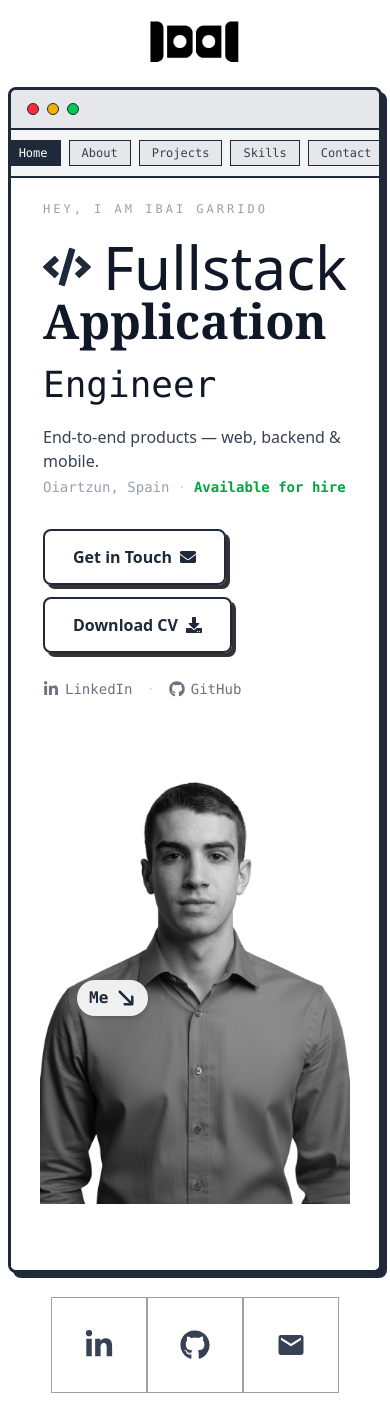
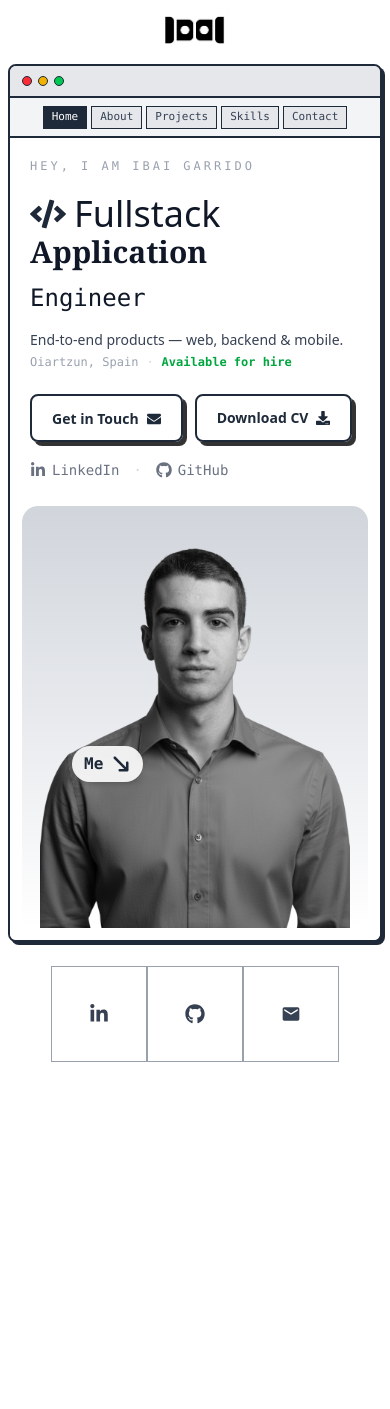
Before and after one commit to igarridosi/my-portfolio, a React (Vite) app: page / in a window 390 px wide. After the commit the page ends 1078 px from the top, so only its background shows below. Built offline with nearby package versions, Linux system fonts and the light colour scheme.

Commit message:
Mobile view fix

```diff
--- a/src/App.tsx
+++ b/src/App.tsx
@@ -15,7 +15,7 @@ import Footer from './components/Footer/Footer';
 function AppLayout() {
   const location = useLocation();
   const navigate = useNavigate();
-  const displayUrl = `https://www.your-next-web-developer.dev${location.pathname}`;
+  const displayUrl = `https://www.your-next-developer.dev${location.pathname}`;
 
   return (
     <motion.div
@@ -33,14 +33,14 @@ function AppLayout() {
         transition={{ delay: 0.2, duration: 0.5 }}
       >
         {/* Retro browser window */}
-        <div className="relative w-full sm:w-[80%] max-w-[1700px] overflow-hidden border-3 border-gray-800 bg-gray-100 rounded-lg sm:rounded-xl shadow-[5px_5px_0px_0px_rgba(31,41,55)] sm:shadow-[10px_10px_0px_0px_rgba(31,41,55)]">
+        <div className="relative w-full sm:w-[90%] lg:w-[80%] max-w-[1700px] overflow-hidden border-2 sm:border-3 border-gray-800 bg-gray-100 rounded-lg sm:rounded-xl shadow-[3px_3px_0px_0px_rgba(31,41,55)] sm:shadow-[10px_10px_0px_0px_rgba(31,41,55)]">
 
           {/* Traffic lights bar */}
-          <div className="flex items-center h-10 bg-gray-200 border-b-2 border-gray-800 px-4">
-            <div className="flex gap-2">
-              <div className="w-3 h-3 rounded-full bg-red-500 border border-gray-800" />
-              <div className="w-3 h-3 rounded-full bg-yellow-500 border border-gray-800" />
-              <div className="w-3 h-3 rounded-full bg-green-500 border border-gray-800" />
+          <div className="flex items-center h-8 sm:h-10 bg-gray-200 border-b-2 border-gray-800 px-3 sm:px-4">
+            <div className="flex gap-1.5 sm:gap-2">
+              <div className="w-2.5 h-2.5 sm:w-3 sm:h-3 rounded-full bg-red-500 border border-gray-800" />
+              <div className="w-2.5 h-2.5 sm:w-3 sm:h-3 rounded-full bg-yellow-500 border border-gray-800" />
+              <div className="w-2.5 h-2.5 sm:w-3 sm:h-3 rounded-full bg-green-500 border border-gray-800" />
             </div>
           </div>
 
@@ -70,7 +70,7 @@ function AppLayout() {
           <MenuNav />
 
           {/* Main content */}
-          <div className="p-4 sm:p-6 lg:p-10 bg-white">
+          <div className="p-3 sm:p-6 lg:p-10 bg-white">
             <div className="grid grid-cols-1 lg:grid-cols-[3fr_2fr] gap-4 sm:gap-6 w-full">
               {/* Left column */}
               <motion.div
@@ -79,10 +79,7 @@ function AppLayout() {
                 animate={{ x: 0, opacity: 1 }}
                 transition={{ delay: 0.4, duration: 0.5 }}
               >
-                <div
-                  className="w-full max-w-[800px] overflow-y-auto p-4 sm:p-6 md:px-8 rounded-xl no-scrollbar"
-                  style={{ height: 'clamp(300px, calc(100vh - 330px), 780px)' }}
-                >
+                <div className="w-full max-w-[800px] overflow-y-auto p-2 sm:p-6 md:px-8 rounded-xl no-scrollbar content-height">
                   <Routes>
                     <Route path="/" element={<Section1 />} />
                     <Route path="/about" element={<AboutMe />} />
@@ -96,7 +93,7 @@ function AppLayout() {
 
               {/* Right column — CV photo */}
               <motion.div
-                className="flex justify-center mt-4 lg:mt-0"
+                className="flex justify-center"
                 initial={{ x: 50, opacity: 0 }}
                 animate={{ x: 0, opacity: 1 }}
                 transition={{ delay: 0.6, duration: 0.5 }}
--- a/src/components/CVSection/CVSection.tsx
+++ b/src/components/CVSection/CVSection.tsx
@@ -18,8 +18,7 @@ const CVSection = () => {
   return (
     <section className="relative flex flex-col items-center w-full">
       <motion.div
-        className="relative w-full overflow-hidden flex justify-center items-start sm:bg-gradient-to-b sm:from-gray-300 sm:to-white rounded-2xl bg-transparent"
-        style={{ height: 'clamp(300px, calc(100vh - 330px), 780px)' }}
+        className="relative w-full overflow-hidden flex justify-center items-start bg-gradient-to-b from-gray-300 to-white rounded-2xl cv-height"
         initial={{ scale: 0.95, opacity: 0 }}
         animate={{ scale: 1, opacity: 1 }}
         transition={{ duration: 0.5 }}
@@ -30,7 +29,7 @@ const CVSection = () => {
         <motion.img
           src="/img/Linkedin_Profile_Image_bg_remove.png"
           alt="Ibai Garrido"
-          className="w-auto h-[55vh] sm:h-[60vh] lg:h-[80vh] object-cover filter grayscale object-top scale-100"
+          className="w-auto h-[55vh] sm:h-[60vh] lg:h-[80vh] object-cover filter grayscale object-top"
           fetchPriority="high"
           decoding="async"
           initial={{ opacity: 0, scale: 0.95 }}
--- a/src/components/Footer/Footer.tsx
+++ b/src/components/Footer/Footer.tsx
@@ -4,8 +4,8 @@ import { MdEmail } from 'react-icons/md';
 import { motion } from 'framer-motion';
 
 const socialLinks = [
-  { id: 'linkedin', label: 'Linkedin', icon: <FaLinkedinIn size={30} />, url: 'https://www.linkedin.com/in/ibai-garrido-699826353/' },
-  { id: 'github', label: 'Github', icon: <FaGithub size={30} />, url: 'https://github.com/igarridosi' },
+  { id: 'linkedin', label: 'Linkedin', icon: <FaLinkedinIn className="text-xl sm:text-3xl" />, url: 'https://www.linkedin.com/in/ibai-garrido-699826353/' },
+  { id: 'github', label: 'Github', icon: <FaGithub className="text-xl sm:text-3xl" />, url: 'https://github.com/igarridosi' },
 ];
 
 function Footer() {
@@ -32,8 +32,8 @@ function Footer() {
           >
             <span className="absolute inset-0 bg-gray-700 transition-all duration-300 transform scale-0 group-hover:scale-100" />
             <span className="relative z-10 transition-all duration-300">
-              <span className="text-gray-700 group-hover:hidden text-sm sm:text-base lg:text-lg">{icon}</span>
-              <span className="hidden group-hover:block text-white text-sm sm:text-lg lg:text-xl font-bold">{label}</span>
+              <span className="text-gray-700 group-hover:hidden">{icon}</span>
+              <span className="hidden group-hover:block text-white text-xs sm:text-lg lg:text-xl font-bold">{label}</span>
             </span>
           </motion.a>
         ))}
@@ -50,8 +50,8 @@ function Footer() {
         >
           <span className="absolute inset-0 bg-gray-700 transition-all duration-300 transform scale-0 group-hover:scale-100" />
           <span className="relative z-10 transition-all duration-300">
-            <span className="text-gray-700 group-hover:hidden text-sm sm:text-base lg:text-lg"><MdEmail size={30} /></span>
-            <span className="hidden group-hover:block text-white text-sm sm:text-lg lg:text-xl font-bold">Gmail</span>
+            <span className="text-gray-700 group-hover:hidden"><MdEmail className="text-xl sm:text-3xl" /></span>
+            <span className="hidden group-hover:block text-white text-xs sm:text-lg lg:text-xl font-bold">Gmail</span>
           </span>
         </motion.button>
       </div>
--- a/src/components/Header/index.tsx
+++ b/src/components/Header/index.tsx
@@ -1,7 +1,7 @@
 function Header() {
   return (
     <div className="flex justify-center items-center mt-2 mb-1">
-      <img src="/img/ibai-logo-cut.png" alt="Ibai Garrido logo" className="w-30 h-auto" />
+      <img src="/img/ibai-logo-cut.png" alt="Ibai Garrido logo" className="w-20 sm:w-30 h-auto" />
     </div>
   );
 }
--- a/src/components/Navigation/MenuNav.tsx
+++ b/src/components/Navigation/MenuNav.tsx
@@ -10,14 +10,14 @@ const navItems = [
 
 const MenuNav = () => {
   return (
-    <div className="flex items-center justify-center h-12 bg-gray-100 border-b-2 border-gray-800 px-2 gap-2 overflow-x-auto no-scrollbar">
+    <div className="flex items-center justify-center h-10 sm:h-12 bg-gray-100 border-b-2 border-gray-800 px-1.5 sm:px-2 gap-1 sm:gap-2 overflow-x-auto no-scrollbar">
       {navItems.map(({ path, label }) => (
         <NavLink
           key={path}
           to={path}
           end={path === '/'}
           className={({ isActive }) =>
-            `px-3 py-1 text-xs sm:text-sm font-medium border border-gray-800 whitespace-nowrap transition-colors duration-150 font-mono
+            `px-2 sm:px-3 py-0.5 sm:py-1 text-[11px] sm:text-sm font-medium border border-gray-800 whitespace-nowrap transition-colors duration-150 font-mono
             ${isActive
               ? 'bg-gray-800 text-white'
               : 'bg-gray-200 text-gray-700 hover:bg-gray-300'
--- a/src/components/Section1/index.tsx
+++ b/src/components/Section1/index.tsx
@@ -56,25 +56,25 @@ const Section1 = () => {
         </p>
 
         {/* Main heading */}
-        <div className="leading-none mb-5">
-          <h1 className="sm:text-9xl text-6xl font-thin flex items-center gap-3 text-gray-900">
+        <div className="leading-none mb-4 sm:mb-5">
+          <h1 className="text-4xl sm:text-6xl lg:text-9xl font-thin flex items-center gap-2 sm:gap-3 text-gray-900">
             <FaCode className="text-gray-800" />
             Fullstack
           </h1>
-          <h1 className="sm:text-8xl text-5xl font-bold font-serif text-gray-900">
+          <h1 className="text-3xl sm:text-5xl lg:text-8xl font-bold font-serif text-gray-900">
             Application
           </h1>
-          <h1 className="sm:text-6xl text-4xl font-mono text-gray-900 mt-5">
+          <h1 className="text-2xl sm:text-4xl lg:text-6xl font-mono text-gray-900 mt-3 sm:mt-5">
             {typedText}<span className="cursor-blink">|</span>
           </h1>
         </div>
 
         {/* Professional tagline */}
-        <div className="mb-8 space-y-1">
-          <p className="text-base sm:text-lg text-gray-700 font-medium">
+        <div className="mb-6 sm:mb-8 space-y-1">
+          <p className="text-sm sm:text-base lg:text-lg text-gray-700 font-medium">
             End-to-end products — web, backend &amp; mobile.
           </p>
-          <p className="text-sm font-mono text-gray-400 flex items-center gap-2">
+          <p className="text-xs sm:text-sm font-mono text-gray-400 flex items-center gap-2 flex-wrap">
             <span>Oiartzun, Spain</span>
             <span className="text-gray-300">·</span>
             <span className="text-green-600 font-semibold">Available for hire</span>
@@ -82,33 +82,33 @@ const Section1 = () => {
         </div>
 
         {/* CTA buttons */}
-        <div className="flex flex-wrap gap-3 mb-6">
+        <div className="flex flex-wrap gap-3 mb-4 sm:mb-6">
           <motion.button
             onClick={() => navigate('/contact')}
-            className="px-7 py-3.5 bg-transparent rounded-lg border-2 border-gray-800
+            className="px-5 py-2.5 sm:px-7 sm:py-3.5 bg-transparent rounded-lg border-2 border-gray-800
                     shadow-[4px_4px_0px_0px_rgba(0,0,0,0.8)]
                     hover:shadow-none hover:translate-x-[4px] hover:translate-y-[4px]
                     transition-all duration-300"
             whileHover={{ scale: 1.02 }}
             whileTap={{ scale: 0.98 }}
           >
-            <span className="inline-flex items-center gap-2 text-base font-bold text-gray-800">
+            <span className="inline-flex items-center gap-2 text-sm sm:text-base font-bold text-gray-800">
               Get in Touch
               <FaEnvelope />
             </span>
           </motion.button>
 
           <motion.a
-            href="/cv/ibai-garrido-cv.pdf"
+            href="/cv/Ibai_Garrido_CV.pdf"
             download="Ibai_Garrido_CV.pdf"
-            className="px-7 py-3.5 bg-transparent rounded-lg border-2 border-gray-800
+            className="px-5 py-2.5 sm:px-7 sm:py-3.5 bg-transparent rounded-lg border-2 border-gray-800
                     shadow-[4px_4px_0px_0px_rgba(0,0,0,0.8)]
                     hover:shadow-none hover:translate-x-[4px] hover:translate-y-[4px]
-                    transition-all duration-300 inline-flex items-center gap-2 text-base font-bold text-white"
+                    transition-all duration-300 inline-flex items-center gap-2"
             whileHover={{ scale: 1.02 }}
             whileTap={{ scale: 0.98 }}
           >
-            <span className="inline-flex items-center gap-2 text-base font-bold text-gray-800">
+            <span className="inline-flex items-center gap-2 text-sm sm:text-base font-bold text-gray-800">
               Download CV
               <FaDownload />
             </span>
--- a/src/index.css
+++ b/src/index.css
@@ -8,6 +8,27 @@
     -ms-overflow-style: none;
     scrollbar-width: none;
   }
+  .content-height {
+    height: auto;
+  }
+  @media (min-width: 1024px) {
+    .content-height {
+      height: clamp(300px, calc(100vh - 330px), 780px);
+    }
+  }
+  .cv-height {
+    height: 50vh;
+  }
+  @media (min-width: 640px) {
+    .cv-height {
+      height: 60vh;
+    }
+  }
+  @media (min-width: 1024px) {
+    .cv-height {
+      height: clamp(300px, calc(100vh - 330px), 780px);
+    }
+  }
 }
 
 @keyframes blink-cursor {
```
Also changed, not shown: src/components/AboutMe/index.tsx (+4 -4 lines), src/components/Projects/index.tsx (+6 -6 lines), .claude/launch.json.
